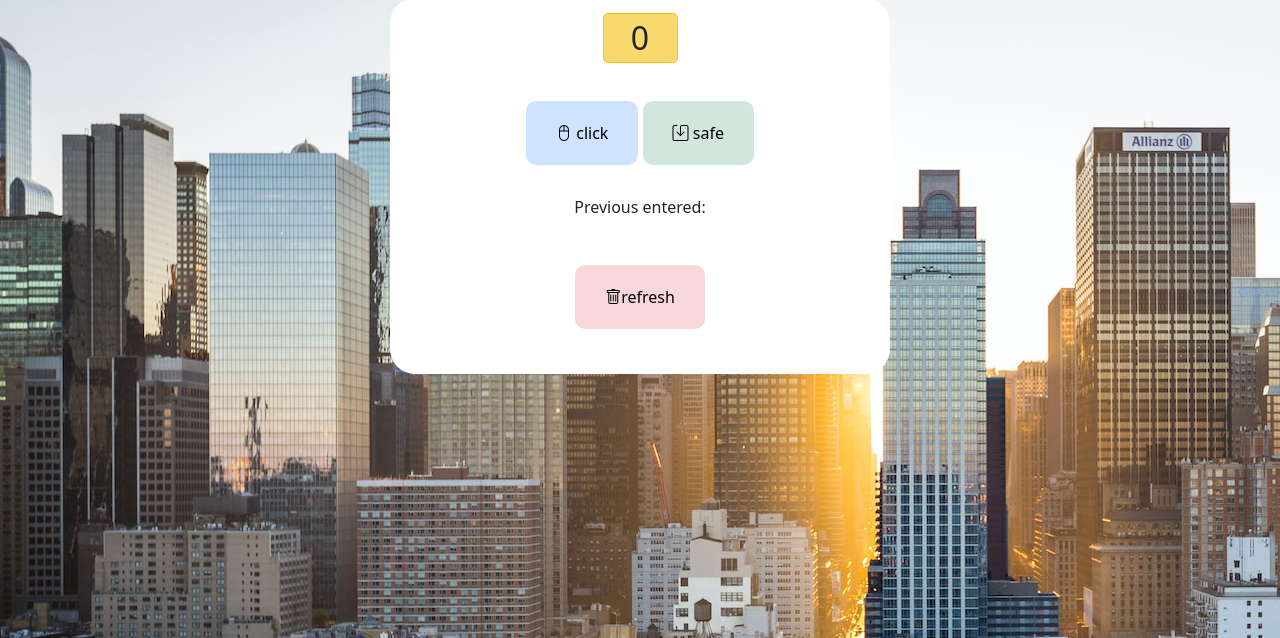
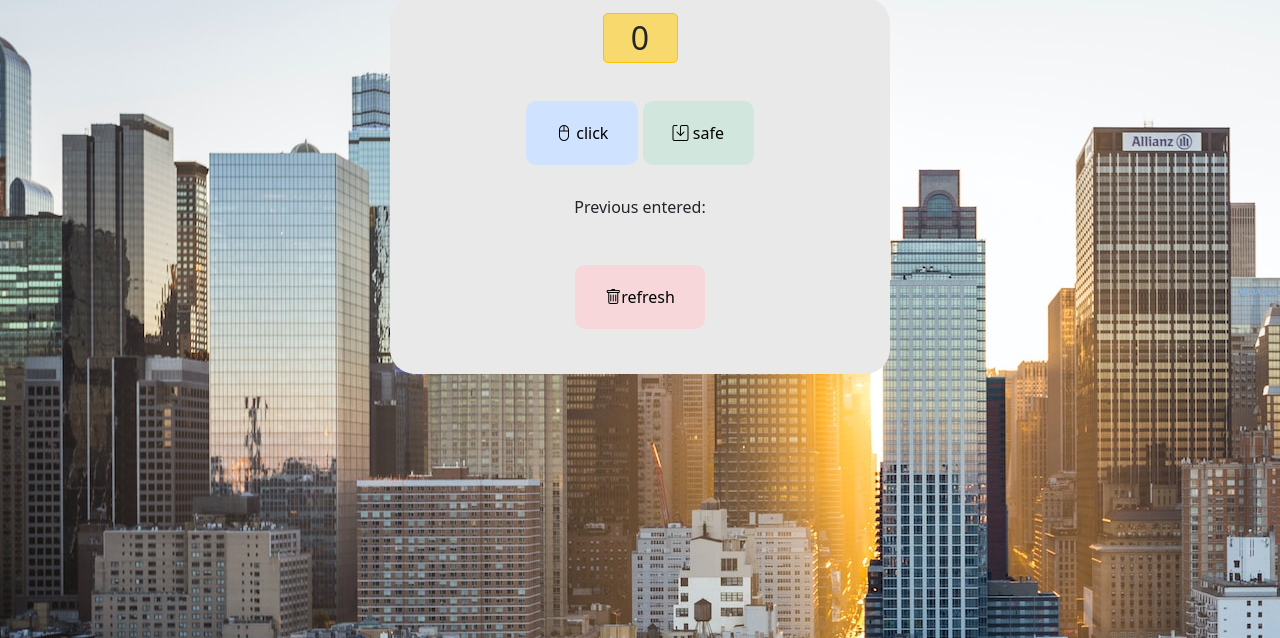
Before and after one commit to Dominic8999/clicking-counter, a website: page index.html in a window 1280 px wide. Shown: the part 162-800 px from the top of the page. Drawn offline with nearby package versions, Linux system fonts and the light colour scheme.

Commit message:
warn
added .warn

```diff
--- a/index.css
+++ b/index.css
@@ -55,6 +55,7 @@ body {
 	justify-content: center;
 	align-items: center;
 	min-height: 80vh;
+	max-height: 70%;
 	max-width: 100%;
 	flex-direction: column;
 }
@@ -92,7 +93,7 @@ h2, .panel > .text-p {
 	max-width: 500px;
 	padding: 15px 25px;
 	flex-direction: column;
-	background-color: white;
+	background-color: #E8E9E8;
 	border-radius: 25px;
 }
 
--- a/index.js
+++ b/index.js
@@ -28,5 +28,5 @@ buttons.reset.addEventListener("click",function() {
     countEl.textContent = 0
     count = 0
     saveEl.textContent = "Previous entered: "
-    console.log("the items were reseted")
+    console.warn("the items were reseted")
 })
```
